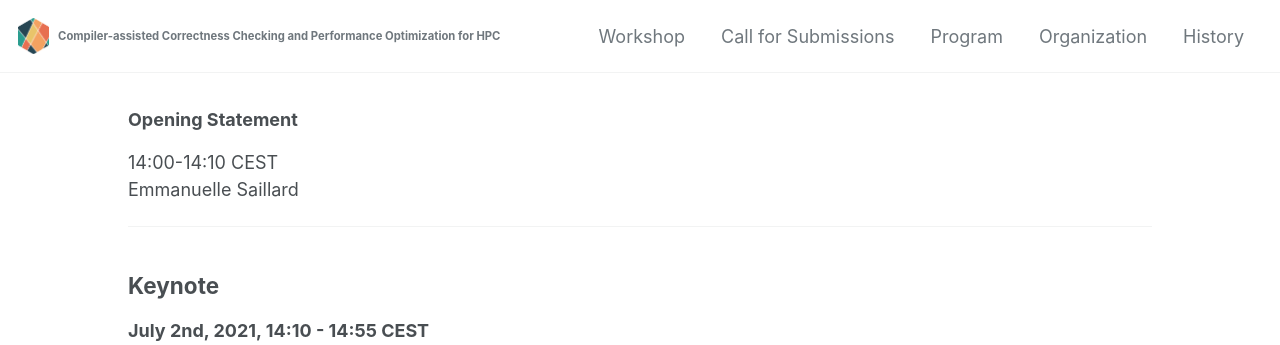
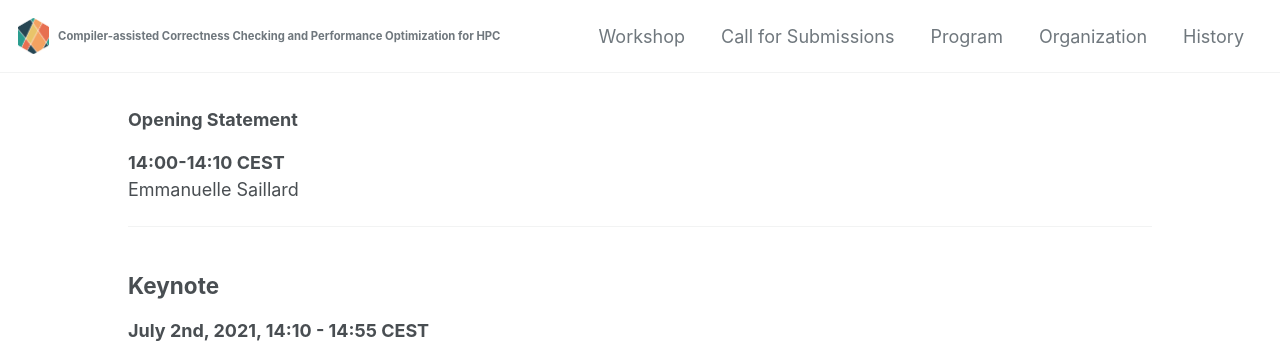
Before and after one commit to c3po-workshop/c3po-workshop.github.io, a Jekyll site: the page built from _pages/2021/program.md, in a window 1280 px wide. Shown: the top 345 px of the page. Built offline with Jekyll 4.4.1, drawn with Linux system fonts in a browser that asks for light colours; cached includes are drawn as plain includes; nearby versions of some CDN libraries; our own code applies the rules of GitHub Pages for plain Markdown files.

```diff
--- a/_pages/2021/program.md
+++ b/_pages/2021/program.md
@@ -3,7 +3,7 @@
 ---
 
 ### Opening Statement
-14:00-14:10 CEST \\
+**14:00-14:10 CEST** \\
 Emmanuelle Saillard
 
 ---
@@ -68,5 +68,5 @@
 ---
 
 ### Closing Statement
-17:55 - 18:00 CEST\\
+**17:55 - 18:00 CEST** \\
 Julien Jaeger
```
